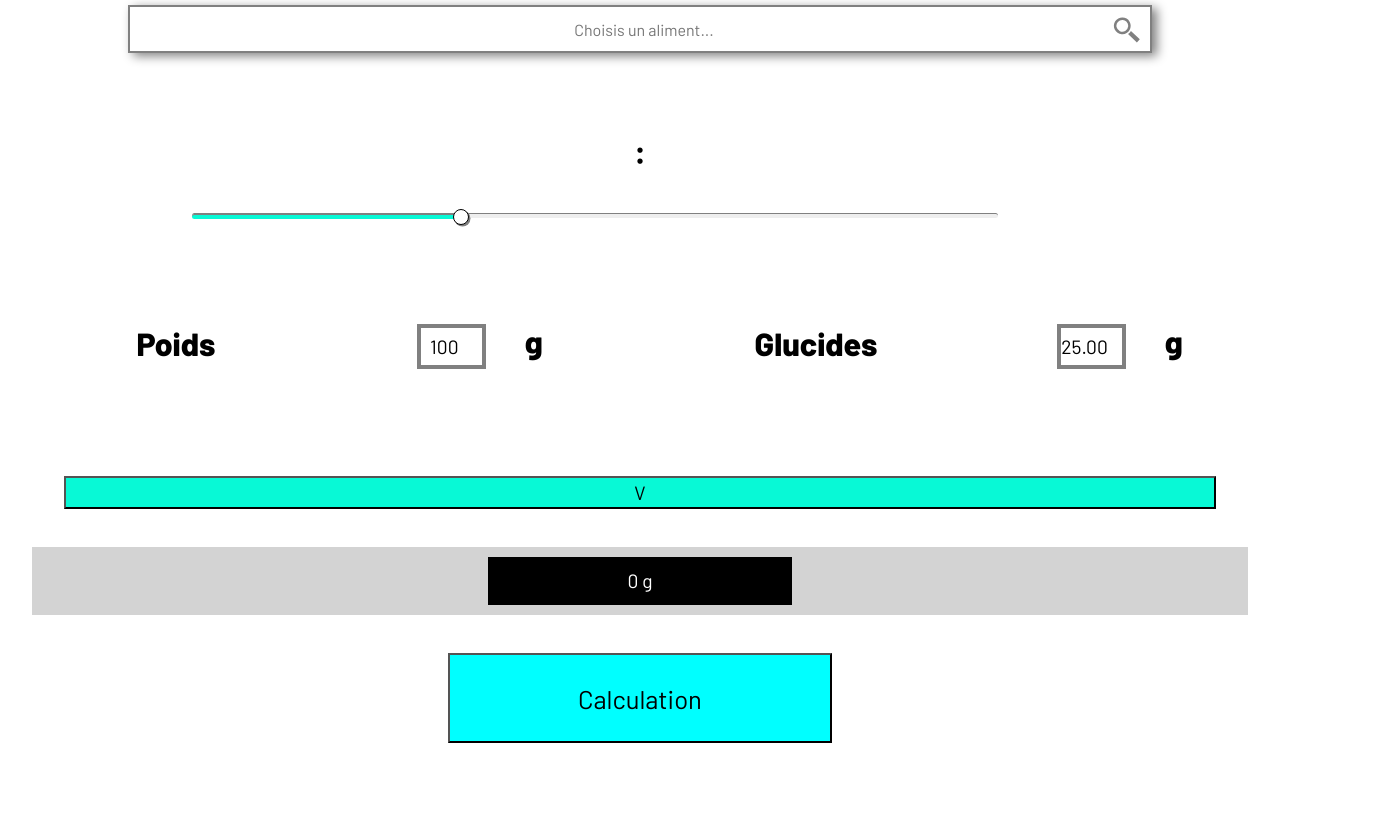
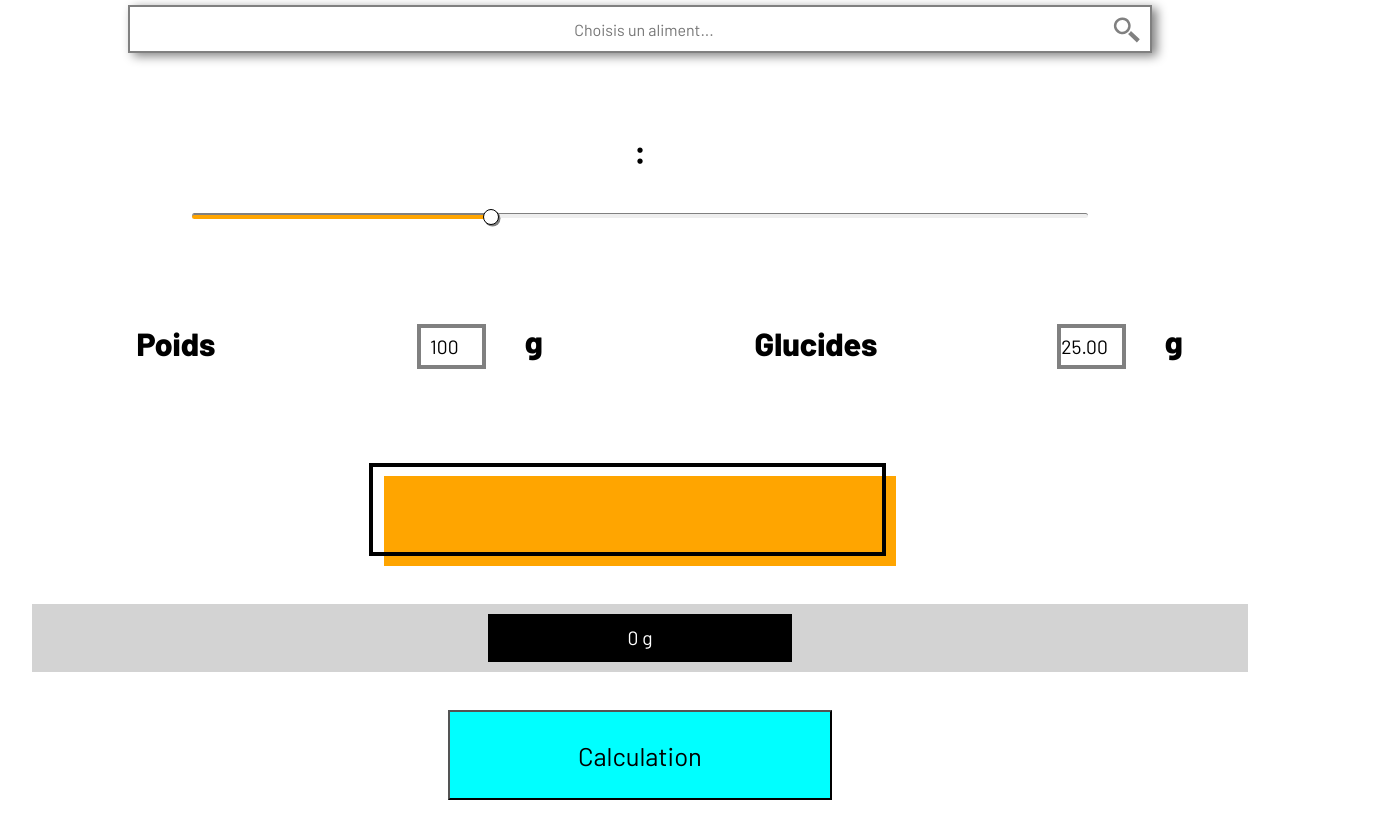
Before and after one commit to WildCodeSchool/Paris-0919-P2-Diabete, a React (Create React App) app in the folder ohmyg/: page / in a window 1280 px wide. Shown: the top 838 px of the page, 1387 px wide, since content can reach past the window. Built offline with nearby package versions, Linux system fonts and the light colour scheme.

Commit message:
modified validation button appearance

```diff
--- a/ohmyg/src/components/pages/calculation/CarbCalculation.css
+++ b/ohmyg/src/components/pages/calculation/CarbCalculation.css
@@ -9,7 +9,7 @@
 /* SLIDER */
 
 .input-range__track--active{
-   background: #08f9d6;
+   background: orange;
 }
 
 .input-range__slider{
@@ -19,7 +19,7 @@
 }
 
 .input-range {
-   width: 90%;
+   width: %;
    height: 5vw;
 }
 
@@ -98,6 +98,11 @@ label {
    padding: 0;
 }
 
+.InputRangeTest {
+   width: 70%;
+   margin: auto;
+}
+
 
 /* LIST TOTAL ITEMS AND GLUCIDES */
 
@@ -109,7 +114,8 @@ label {
    background-color: white;
    list-style: none;
    font-family: "Barlow", "sans serif";
-   font-size: 1.2em
+   font-size: 1.2em;
+   color: grey
 
 }
 
@@ -118,27 +124,38 @@ label {
 
 /* BUTTON */
 
-.carbButtons {
-   display: flex;
-   flex-direction: column;
-   align-items: center;
-}
-
-.carbButtons button{
-   margin:3vw;
-   font-size: 1.2em;
-}
-
-.valid-button {
-   background-color: #08f9d6;
-   width: 90%;
-   height: 1.7em;
-}
 
 
-.InputRangeTest{
-   width: 70%;
-}
+ .CarbCalculation-Validation {
+   margin: 3vw;
+   width: 40%;
+   height: 3.5em;
+   font-size: 1.6em;
+   background-color: orange;
+   position: relative;
+   border: none;
+ }
+
+ .bin {
+    background-color: red;
+
+ }
+
+ .Button-Icon-Checked {
+   height: 70%;
+   width: auto;
+   margin: auto auto 3px auto;
+ }
+
+ .Button-Border {
+   position: absolute;
+   width: 101%;
+   height: 3.6em;
+   border: solid 4.5px black;
+   bottom: 10px;
+   right: 10px;
+ }
+
 
 /* VERSION DESKTOP */
 
--- a/ohmyg/src/components/pages/calculation/CarbCalculation.js
+++ b/ohmyg/src/components/pages/calculation/CarbCalculation.js
@@ -2,7 +2,9 @@ import React from 'react'
 import InputRange from 'react-input-range';
 import 'react-input-range/lib/css/index.css';
 import './CarbCalculation.css';
-import InsulinCalculation from "./InsulinCalculation"
+import InsulinCalculation from "./InsulinCalculation";
+// import icon from "../../../assets/icons/checked.png";
+import bin from "../../../assets/icons/trash.png"
 
 class CarbCalculation extends React.Component {
     state = {
@@ -162,10 +164,21 @@ class CarbCalculation extends React.Component {
                     </div>
                 </div>
 
-                <div className="carbButtons">
-                    {this.state.modifyingItem ? <button onClick={this.deleteItem}> Poubelle </button> : ""}
-                    <button className="valid-button"
-                        onClick={this.handleClick}>V</button>
+                <div >
+                    {this.state.modifyingItem ?
+                    <button onClick={this.deleteItem} >
+                    <div className="Button-Border"></div>
+                    <img className="Button-Icon-Checked" src={bin} />
+                    </button> : ""}
+
+
+                    <button className="CarbCalculation-Validation"
+                        onClick={this.handleClick}>
+                        <div className="Button-Border"></div>
+                        {/* <img className="Button-Icon-Checked" src={icon} /> */}
+                    </button>
+
+
                 </div>
 
 
```
Also changed, not shown: ohmyg/src/assets/icons/trash.png (added).
